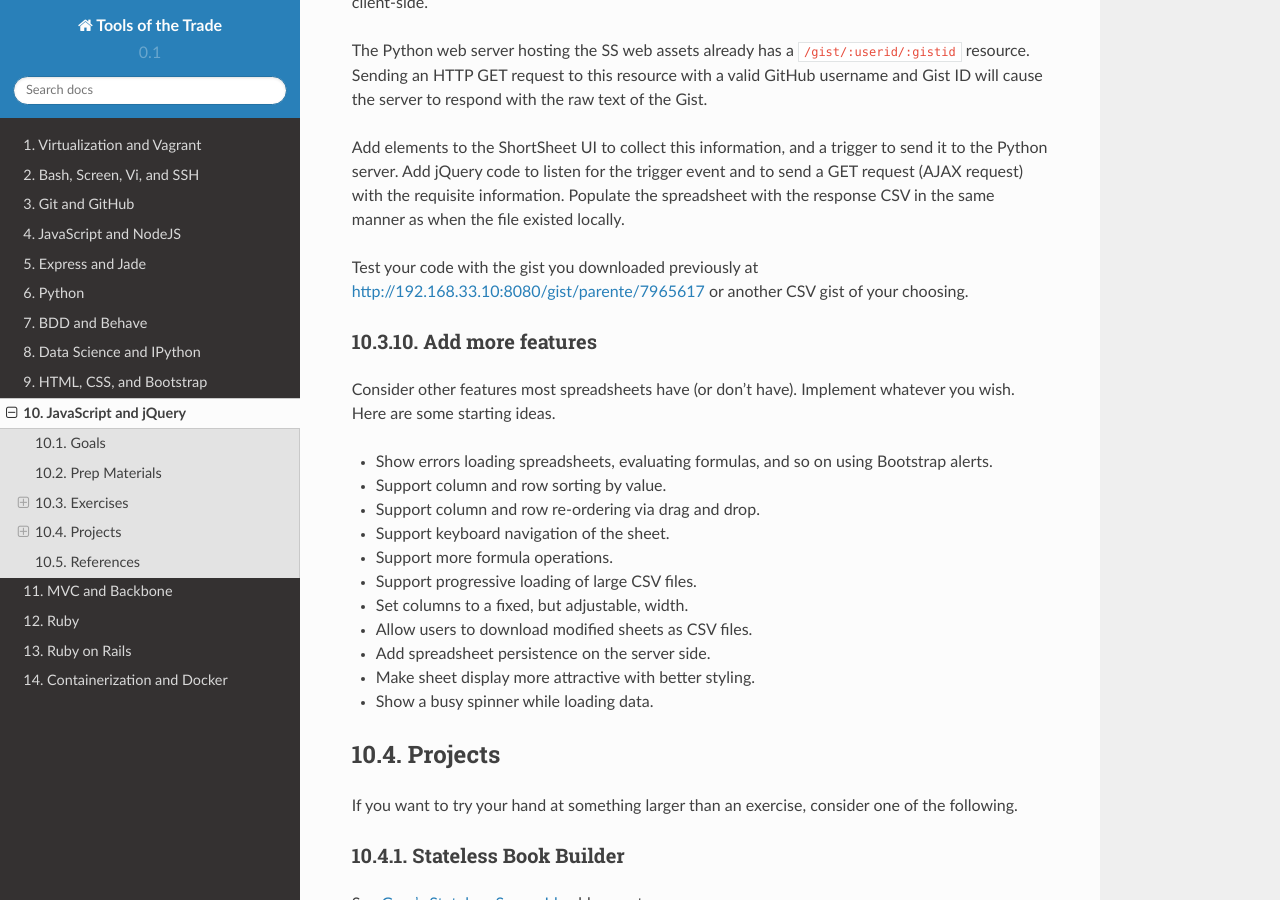
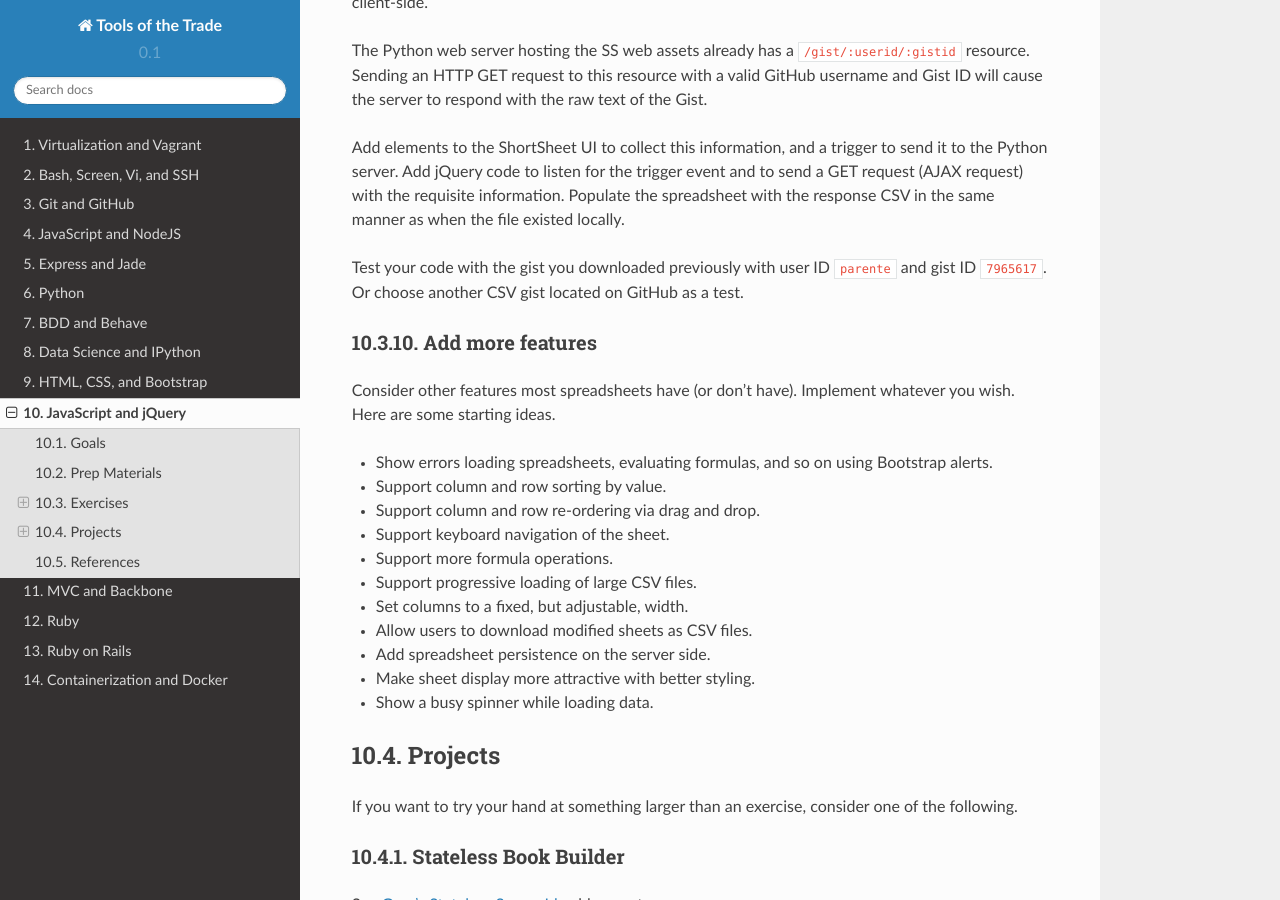
Before and after one commit to parente/tott, a Sphinx documentation site: the page built from doc/sessions/jquery.rst, in a window 1280 px wide and 900 px high, scrolled down 3614 px. Built offline with Sphinx 7.4.7 and the Read the Docs theme 2.0.0, drawn with Linux system fonts in a browser that asks for light colours.

Commit message:
Give test gist username / id

```diff
--- a/doc/sessions/jquery.rst
+++ b/doc/sessions/jquery.rst
@@ -112,7 +112,7 @@ The Python web server hosting the SS web assets already has a ``/gist/:userid/:g
 
 Add elements to the ShortSheet UI to collect this information, and a trigger to send it to the Python server. Add jQuery code to listen for the trigger event and to send a GET request (AJAX request) with the requisite information. Populate the spreadsheet with the response CSV in the same manner as when the file existed locally.
 
-Test your code with the gist you downloaded previously at http://192.168.33.10:8080/gist/parente/7965617 or another CSV gist of your choosing.
+Test your code with the gist you downloaded previously with user ID ``parente`` and gist ID ``7965617``. Or choose another CSV gist located on GitHub as a test.
 
 Add more features
 #################
```
